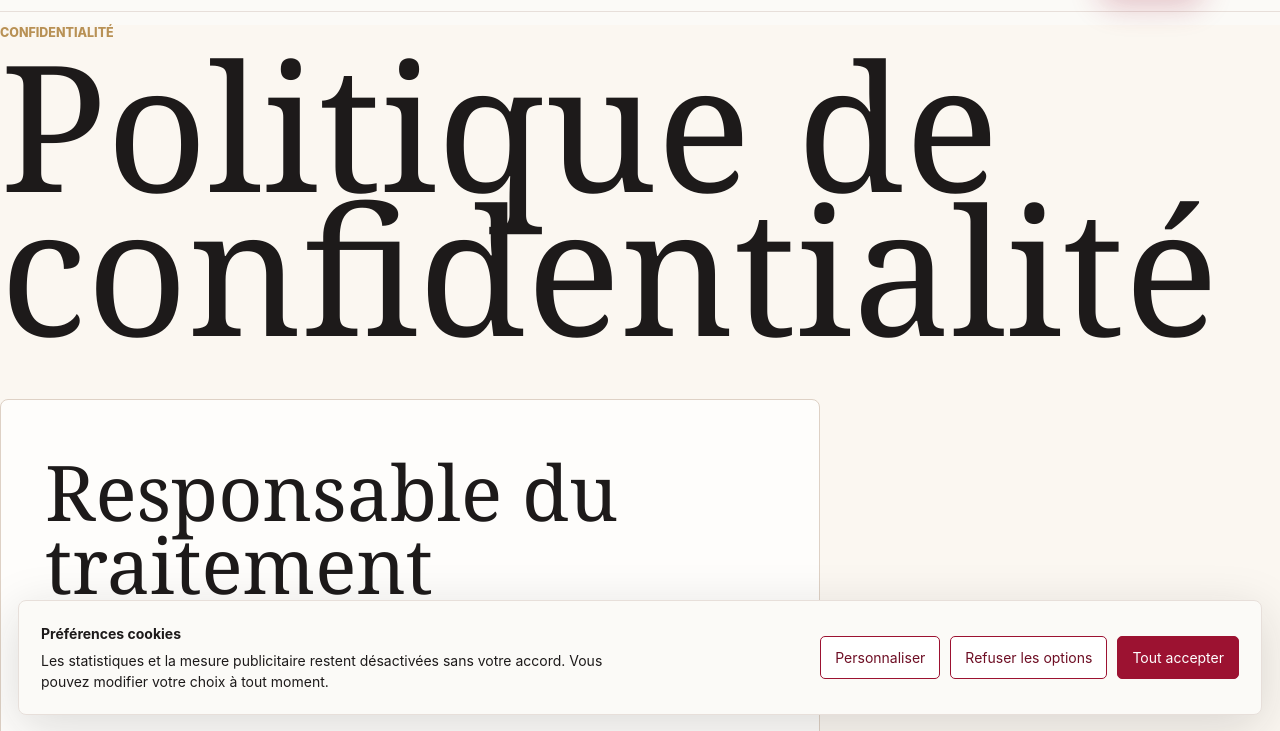
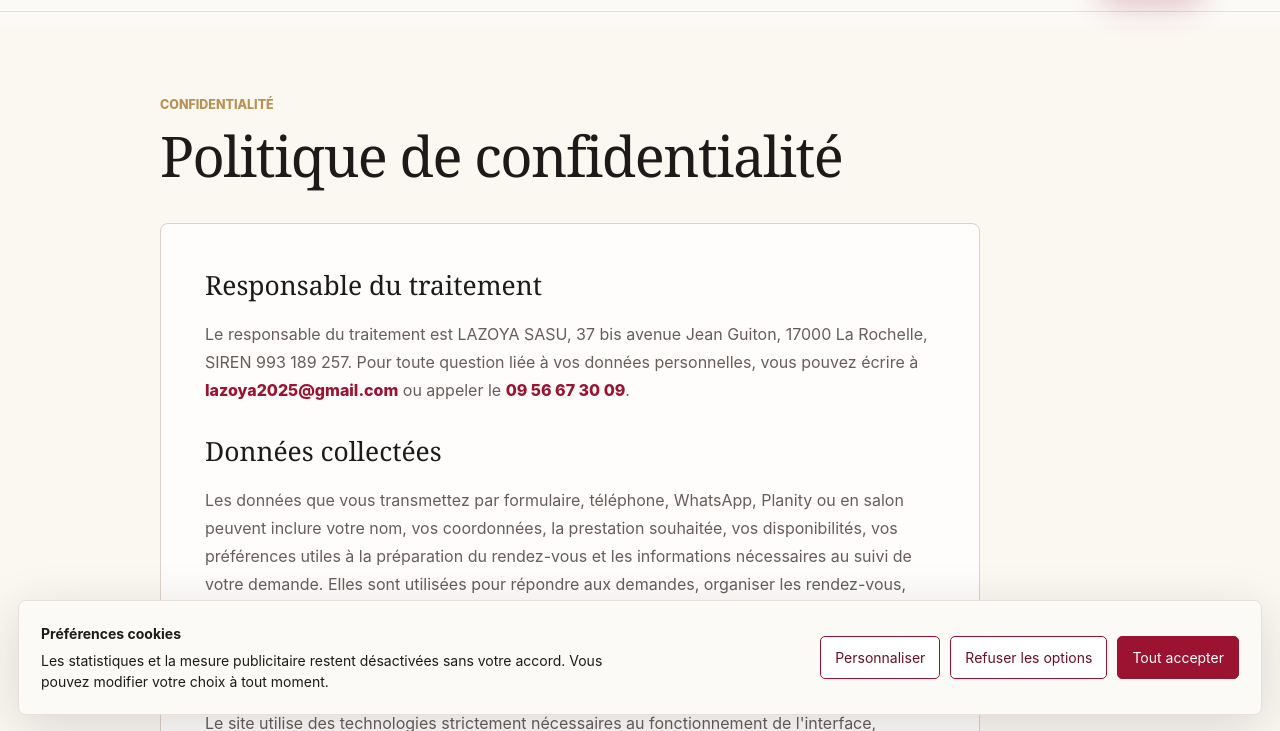
Before and after one commit to mohamadalbi123/lazoya.fr, a plain HTML site: page confidentialite/index.html in a window 1280 px wide. Shown: the part 67-798 px from the top of the page. Drawn offline with Linux system fonts and the light colour scheme.

Commit message:
Improve legal and privacy page reading layouts

```diff
--- a/assets/site-header.css
+++ b/assets/site-header.css
@@ -1,4 +1,4 @@
-@import url("/styles.css?v=20261030-1");
+@import url("/styles.css?v=20261104-1");
 .photo-landing main { padding-top: 92px; }
 .photo-landing .topbar { color: var(--ink); }
 .photo-landing .footer { margin-top: 0; }
--- a/confidentialite/index.html
+++ b/confidentialite/index.html
@@ -24,7 +24,7 @@
     <meta name="description" content="Politique de confidentialité LAZOYA SASU: données personnelles, cookies, statistiques, hébergement et services tiers.">
     <meta name="robots" content="index, follow, max-image-preview:large">
     <link rel="canonical" href="https://www.lazoya.fr/confidentialite/">
-    <link rel="stylesheet" href="../styles.css?v=20261012-1">
+    <link rel="stylesheet" href="../styles.css?v=20261104-1">
     <script src="../assets/tracking-consent.js?v=20261017-1" defer></script>
   <script type="application/ld+json">
 {
@@ -70,7 +70,7 @@
     </script>
       <link rel="stylesheet" href="/assets/landing-consent.css?v=20261017-1">
     <script src="/assets/landing-consent.js?v=20261017-1" defer></script>
-  <link rel="stylesheet" href="/assets/site-header.css?v=20261030-1"><script src="/assets/site-header.js?v=20261030-1" defer></script></head>
+  <link rel="stylesheet" href="/assets/site-header.css?v=20261104-1"><script src="/assets/site-header.js?v=20261030-1" defer></script></head>
   <body class="photo-landing">
     <div class="page-shell">
       <header class="topbar" data-elevated="true">
--- a/styles.css
+++ b/styles.css
@@ -2509,29 +2509,46 @@ label {
 }
 
 .legal-page {
-  padding: clamp(72px, 10vw, 128px) var(--page-pad);
+  padding: clamp(40px, 6vw, 72px) max(20px, calc((100vw - 960px) / 2));
   background: #fbf7f1;
 }
 
-.legal-page h2 {
-  max-width: 780px;
+.legal-page > h1,
+.legal-page > h2 {
+  max-width: 820px;
   margin: 12px 0 0;
   font-family: Georgia, "Times New Roman", serif;
-  font-size: clamp(2.6rem, 6vw, 5.8rem);
-  line-height: 0.95;
+  font-size: clamp(2.2rem, 5vw, 3.5rem);
+  line-height: 1.12;
   font-weight: 520;
+  letter-spacing: -0.025em;
+}
+
+.legal-copy h2,
+.legal-copy h3 {
+  margin: 12px 0 0;
+  font-size: clamp(1.3rem, 2.5vw, 1.65rem);
+  line-height: 1.3;
+  letter-spacing: normal;
+}
+
+.legal-copy > :first-child {
+  margin-top: 0;
 }
 
 .legal-copy {
   display: grid;
   gap: 18px;
   max-width: 820px;
-  margin-top: clamp(30px, 5vw, 58px);
+  min-width: 0;
+  overflow-wrap: anywhere;
+  margin-top: clamp(24px, 4vw, 36px);
   padding: clamp(24px, 4vw, 44px);
   background: rgba(255, 255, 255, 0.76);
   border: 1px solid #ded1c5;
   border-radius: var(--radius);
 }
+
 
 .legal-copy p {
   margin: 0;
```
Also changed, not shown: cils-sourcils/index.html (+1 -1 lines), coiffure/index.html (+1 -1 lines), epilation/index.html (+1 -1 lines), index.html (+1 -1 lines), maquillage/index.html (+1 -1 lines), massages/index.html (+1 -1 lines), mentions-legales/index.html (+2 -2 lines), ongles/index.html (+1 -1 lines), prestations/index.html (+1 -1 lines), produits/index.html (+1 -1 lines), realisations/index.html (+1 -1 lines), soins-visage/index.html (+1 -1 lines).
